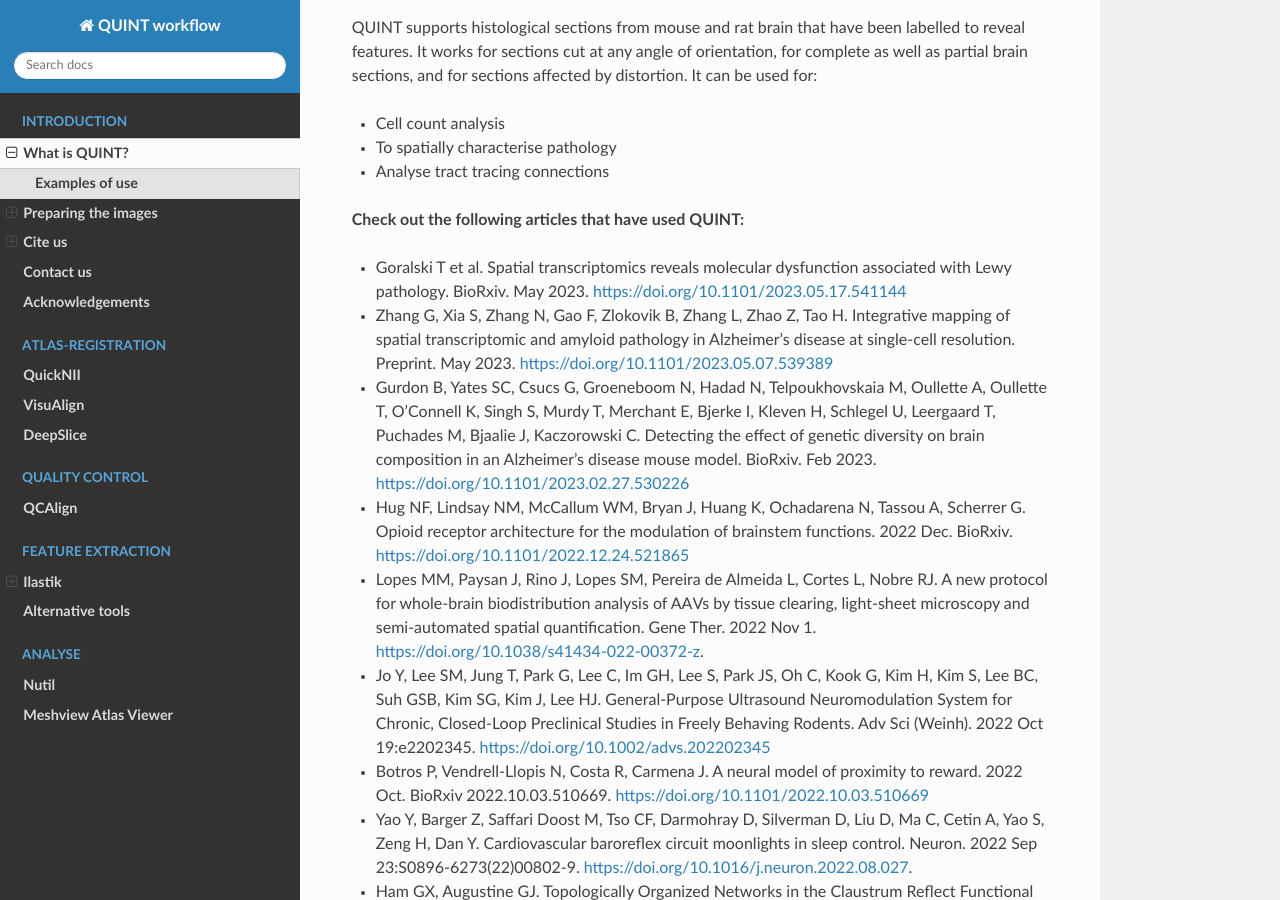
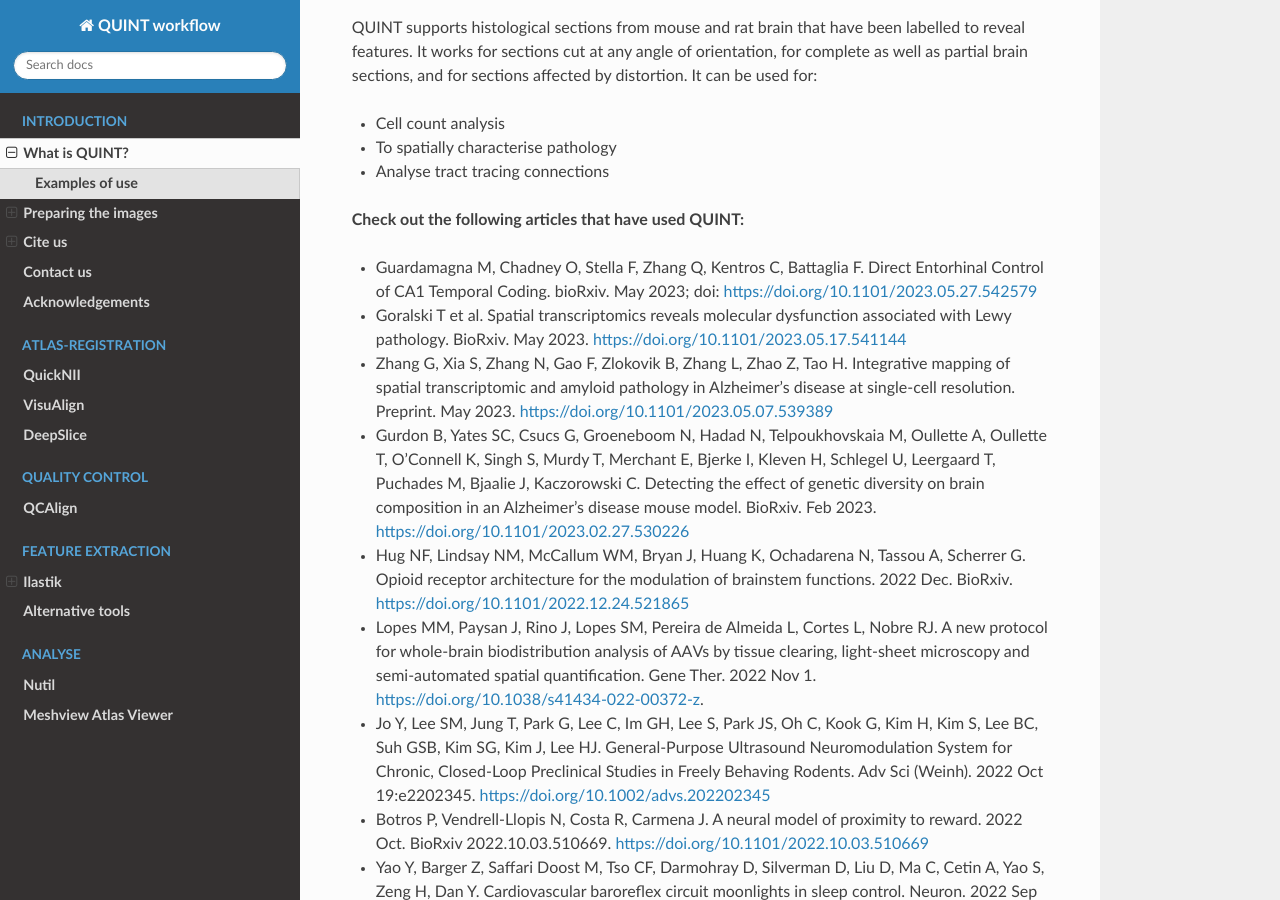
Before and after one commit to Neural-Systems-at-UIO/QUINT_workflow, a Sphinx documentation site: the page built from docs/QUINTintro.rst, in a window 1280 px wide and 900 px high, scrolled down 1571 px. Built offline with Sphinx 7.4.7 and the Read the Docs theme 2.0.0, drawn with Linux system fonts in a browser that asks for light colours.

Commit message:
Update QUINTintro.rst

```diff
--- a/docs/QUINTintro.rst
+++ b/docs/QUINTintro.rst
@@ -39,6 +39,8 @@
 
 **Check out the following articles that have used QUINT:**
 
+* Guardamagna M, Chadney O, Stella F, Zhang Q, Kentros C, Battaglia F. Direct Entorhinal Control of CA1 Temporal Coding. bioRxiv. May 2023; doi: https://doi.org/10.1101/2023.05.27.542579
+
 * Goralski T et al. Spatial transcriptomics reveals molecular dysfunction associated with Lewy pathology. BioRxiv. May 2023. https://doi.org/10.1101/2023.05.17.541144
 
 * Zhang G, Xia S, Zhang N, Gao F, Zlokovik B, Zhang L, Zhao Z, Tao H. Integrative mapping of spatial transcriptomic and amyloid pathology in Alzheimer's disease at single-cell resolution. Preprint. May 2023. https://doi.org/10.1101/2023.05.07.539389
```
